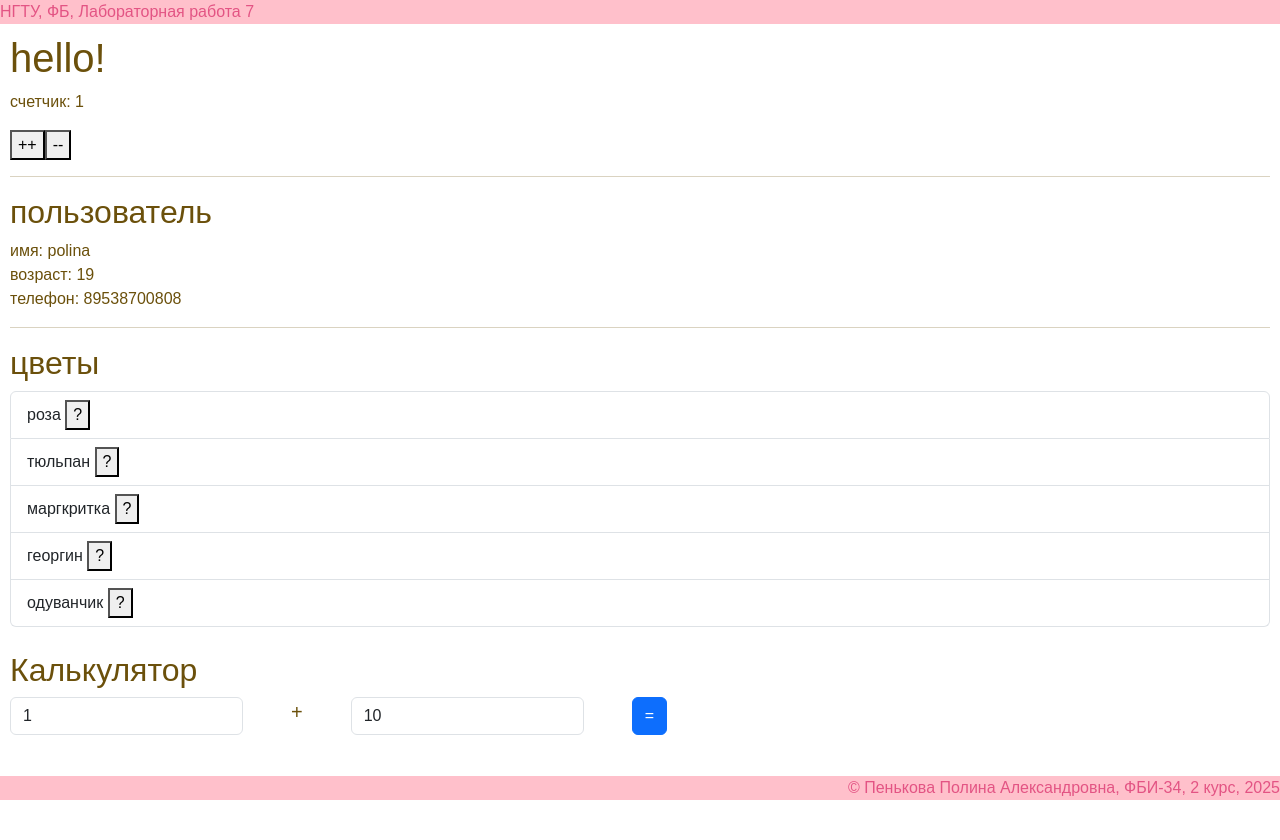
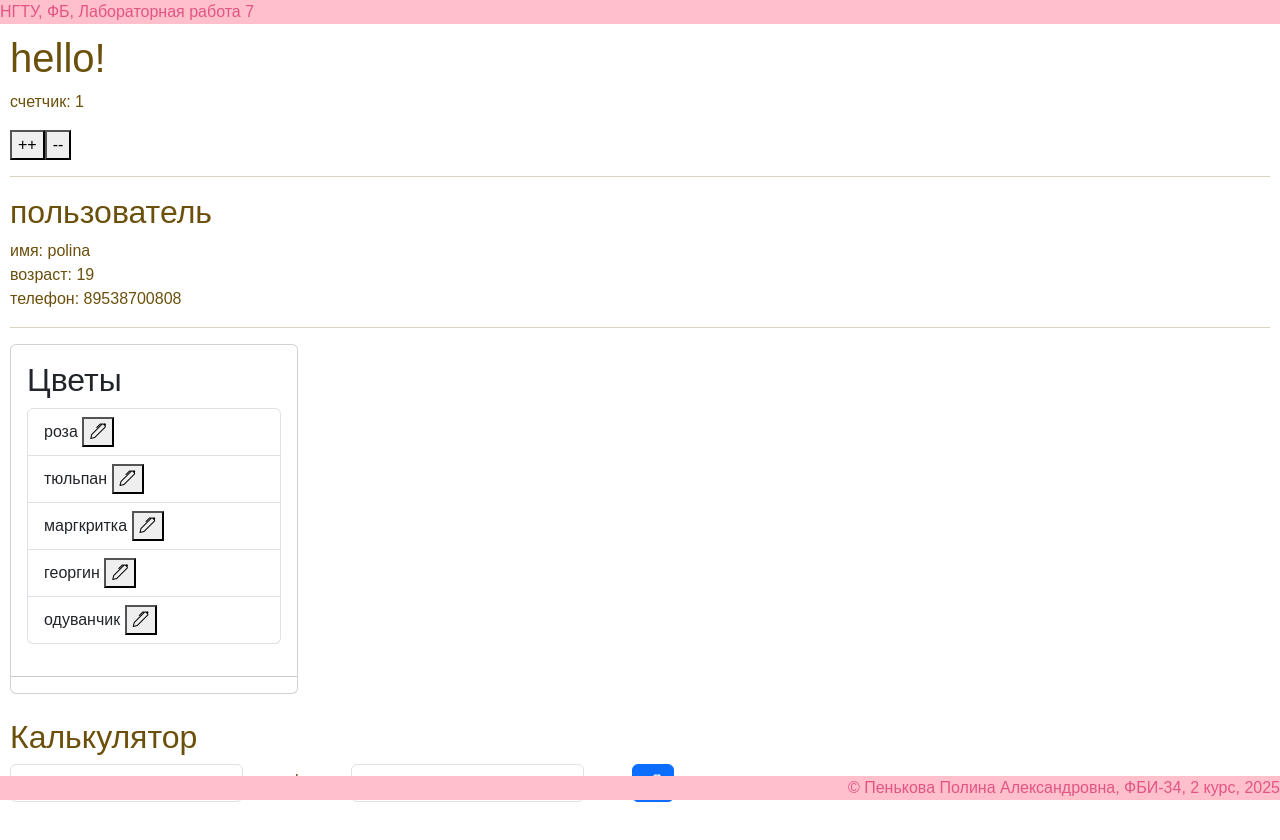
Before and after one commit to bravejewishh/penkovalabs, a plain HTML site: page lab 8/vue.html in a window 1280 px wide. Before the commit the page ends 800 px from the top, so only its background shows below. Drawn offline with nearby package versions, Linux system fonts and the light colour scheme.

Commit message:
иконки

```diff
--- a/lab 8/vue.html
+++ b/lab 8/vue.html
@@ -7,6 +7,7 @@
         <link rel="shortcut icon" href="../favicon.ico" type="image/x-icon">
         <link rel="icon" href="../favicon-32x32.png">
         <link rel="stylesheet" href="	https://cdn.jsdelivr.net/npm/bootstrap@5.3.6/dist/css/bootstrap.min.css">
+        <link rel="stylesheet" href="https://cdn.jsdelivr.net/npm/bootstrap-icons@1.13.1/font/bootstrap-icons.min.css">
         <script src="https://unpkg.com/vue@3/dist/vue.global.js"></script>
 
     </head>
@@ -30,12 +31,18 @@
                 <div>телефон: {{ user.tel }}</div>
                 <hr>
 
-                <h2>цветы</h2>
-                <ul class="list-group">
-                    <li v-for="(flower, id) in flowers" class="list-group-item">
-                        {{ flower }} <button @click="edit(id, flower)">?</button>
-                    </li>
-                </ul>
+                <div class="card" style="width: 18rem;">
+                    <div class="card-body">
+                        <h2 class="card-title">Цветы</h2>
+                        <ul class="list-group">
+                            <li v-for="(flower, id) in flowers" class="list-group-item">
+                                {{ flower }}
+                                <button @click="edit(id, flower)"><i class="bi bi-pen"></i></button>
+                            </li>
+                        </ul>
+                    </div>
+                    <hr>
+                </div>
                 <br>
 
                 <h2>Калькулятор</h2>
@@ -50,7 +57,7 @@
                         <input type="number" v-model="b" class="form-control" placeholder="Второе число">
                     </div>
                     <div class="col-auto">
-                        <button @click="sum" class="btn btn-primary">=</button>
+                        <button @click="sum" class="btn btn-primary"><i class="bi bi-pen"></i></button>
                     </div>
                     <div class="col-auto">
                         <span class="badge text-bg-primary fs-5">{{ result }}</span>
```
